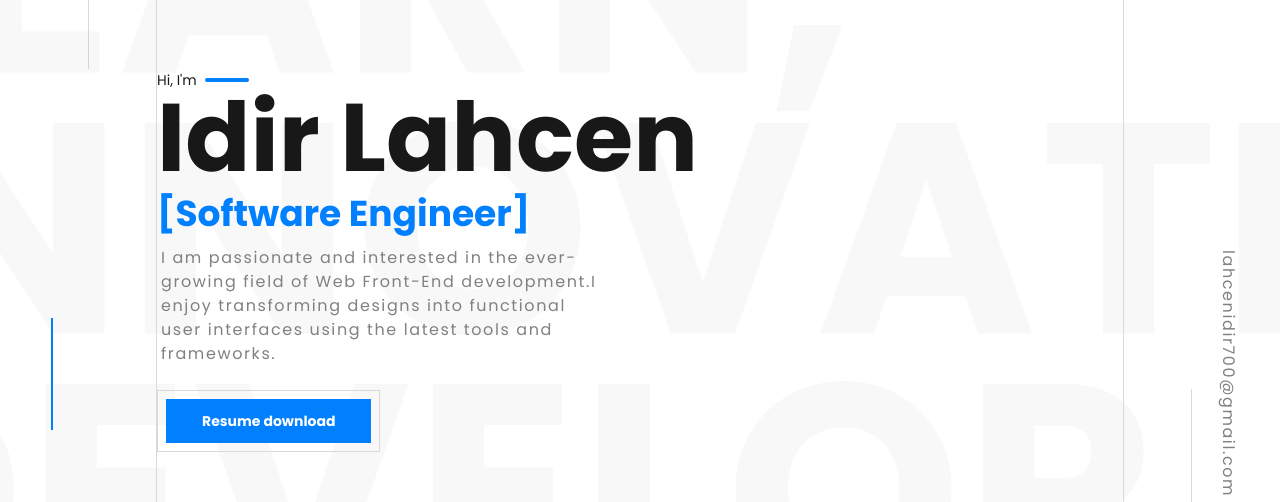
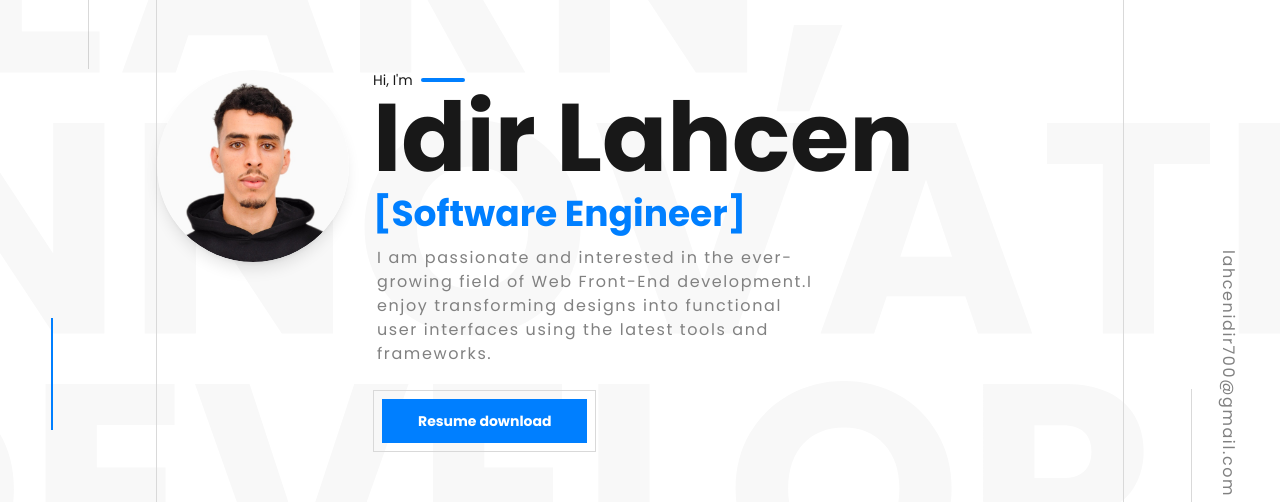
Before and after one commit to idir2023/next-portfolio-idir, a Next.js app: page / in a window 1280 px wide. Shown: the part 171-673 px from the top of the page. Built offline with nearby package versions, Linux system fonts and the light colour scheme.

Commit message:
add image

```diff
--- a/components/molecules/AppHero.jsx
+++ b/components/molecules/AppHero.jsx
@@ -1,11 +1,26 @@
-import DATA from '../../data/user.json';
-import AppContainer from '../atomics/AppContainer';
-import AppButton from '../atomics/AppButton';
+import DATA from "../../data/user.json";
+import AppContainer from "../atomics/AppContainer";
+import AppButton from "../atomics/AppButton";
+import Image from "next/image"; // Import correct
 
 const AppHero = () => (
   <header className="bg-hero-pattern bg-no-repeat bg-center px-3">
     <AppContainer>
       <div className="h-screen flex flex-col justify-center pt-16 items-center text-center lg:items-start lg:text-left">
+        <div className="flex flex-col lg:flex-row items-center lg:items-start">
+          {/* Image de profil */}
+          <div className="relative w-32 h-32 lg:w-48 lg:h-48 mb-4 lg:mb-0 lg:mr-6 rounded-full overflow-hidden shadow-lg">
+            <Image
+              src={DATA.image} // Assure-toi que DATA.image contient un chemin correct
+              alt={DATA.name}
+              width={192} // Taille en pixels (équivalent de w-48)
+              height={192} // Taille en pixels
+              className="rounded-full"
+            />
+          </div>
+
+          {/* Texte et infos */}
+          <div>
             <span className="text-xs md:text-sm text-black flex items-center">
               <span>Hi, I&apos;m</span>
               <span className="block w-6 lg:w-11 h-1 bg-primary ml-2 rounded-lg" />
@@ -19,7 +34,13 @@ const AppHero = () => (
             <p className="text-xs lg:text-base text-gray max-w-md tracking-widest mt-2 lg:mt-3 md:ml-1">
               {DATA.description}
             </p>
-        <AppButton title="Resume download" href="/next-portfolio-idir/images/cv.pdf" download="cv.pdf" />
+            <AppButton
+              title="Resume download"
+              href="/next-portfolio-idir/images/cv.pdf"
+              download="cv.pdf"
+            />
+          </div>
+        </div>
       </div>
     </AppContainer>
   </header>
--- a/data/user.json
+++ b/data/user.json
@@ -2,6 +2,7 @@
   "name": "Idir Lahcen",
   "status": "Software Engineer",
   "description": "I am passionate and interested in the ever-growing field of Web Front-End development.I enjoy transforming designs into functional user interfaces using the latest tools and frameworks.",
+  "image" : "/next-portfolio-idir/images/logo.jpg",
   "navigations": [
     {
       "id": 1,
--- a/tailwind.config.js
+++ b/tailwind.config.js
@@ -1,29 +1,29 @@
+ /** @type {import('tailwindcss').Config} */
 module.exports = {
-  purge: ['./pages/**/*.{js,ts,jsx,tsx}', './components/**/*.{js,ts,jsx,tsx}'],
-  darkMode: false, // or 'media' or 'class'
+  content: [
+    "./pages/**/*.{js,ts,jsx,tsx}",
+    "./components/**/*.{js,ts,jsx,tsx}",
+    "./app/**/*.{js,ts,jsx,tsx}", // Ajouté si Next.js 13+ (App Router)
+  ],
   theme: {
-    fontFamily: {
-      sans: ['Poppins', 'sans-serif'],
-      signature: ['Great Vibes', 'cursive'],
-    },
-    colors: {
-      gray: '#818181',
-      'light-gray': '#D9D9D9',
-      black: '#181818',
-      // primary: '#0059B2', // blue
-      primary: '#007FFF', // light blue
-      // primary: '#E76F00', // orange
-      white: '#FFFFFF',
-      transparent: 'transparent',
-    },
     extend: {
-      backgroundImage: () => ({
-        'hero-pattern': 'url("/assets-hero.svg")',
-      }),
+      fontFamily: {
+        sans: ["Poppins", "sans-serif"],
+        signature: ["Great Vibes", "cursive"],
+      },
+      colors: {
+        gray: "#818181",
+        "light-gray": "#D9D9D9",
+        black: "#181818",
+        primary: "#007FFF", // light blue
+        white: "#FFFFFF",
+        transparent: "transparent",
+      },
+      backgroundImage: {
+        "hero-pattern": "url('/assets-hero.svg')",
+      },
     },
   },
-  variants: {
-    extend: {},
-  },
+  darkMode: "media", // "media" ou "class" (supprimé `false`)
   plugins: [],
 };
```
Also changed, not shown: next.config.js (+11 -0 lines), public/images/logo.jpg (added). Lines whose indentation alone changed are shown as unchanged.
